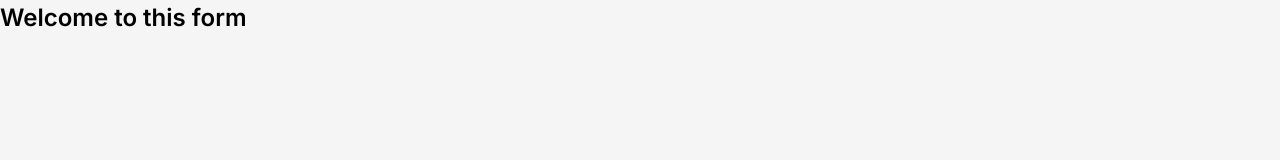
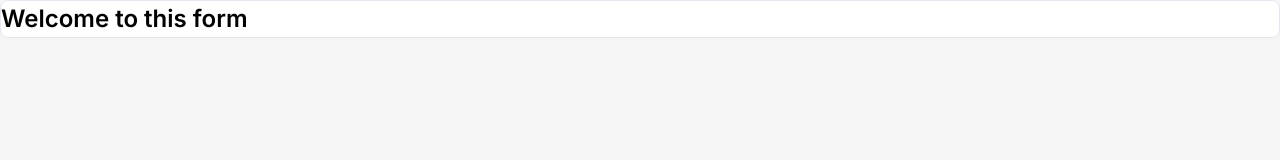
Before and after one commit to decodedcreative/droit-my-details, a React (Create React App) app: page / in a window 1280 px wide. Shown: the top 160 px of the page. Built offline with nearby package versions, Linux system fonts and the light colour scheme.

Commit message:
feat(box): added box component

```diff
--- a/src/components/App/App.tsx
+++ b/src/components/App/App.tsx
@@ -2,6 +2,7 @@ import { ThemeProvider } from "styled-components";
 import lightTheme, { ThemeProps } from "../../themes/light";
 import { createGlobalStyle } from "styled-components";
 import { Type } from "../Type";
+import { Box } from "../Box";
 
 const GlobalStyle = createGlobalStyle<{ theme: ThemeProps }>`
   body {
@@ -14,9 +15,11 @@ const GlobalStyle = createGlobalStyle<{ theme: ThemeProps }>`
 export const App = () => (
   <ThemeProvider theme={lightTheme}>
     <GlobalStyle />
-    <Type size="xl" weight="bold" as="h1">
-      Welcome to this form
-    </Type>
+    <Box rounded>
+      <Type size="xl" weight="bold" as="h1">
+        Welcome to this form
+      </Type>
+    </Box>
   </ThemeProvider>
 );
 
--- /dev/null
+++ b/src/components/Box/Box.styles.tsx
@@ -0,0 +1,14 @@
+import styled, { css } from "styled-components";
+import { BoxProps } from "../Box";
+
+export const Box = styled("div")<BoxProps>`
+  background-color: ${(props) => props.theme.colors.background};
+  border: ${(props) => props.theme.general.borderWidth} solid
+    ${(props) => props.theme.colors.borders};
+
+  ${(props) =>
+    props.rounded &&
+    css`
+      border-radius: ${(props) => props.theme.general.borderRadius};
+    `}
+`;
--- /dev/null
+++ b/src/components/Box/Box.tsx
@@ -0,0 +1,11 @@
+import { ReactNode } from "react";
+import * as S from "./Box.styles";
+
+export interface BoxProps {
+  children: ReactNode;
+  rounded?: boolean;
+}
+
+export const Box = ({ children, ...args }: BoxProps) => (
+  <S.Box {...args}>{children}</S.Box>
+);
--- /dev/null
+++ b/src/components/Box/index.ts
@@ -0,0 +1 @@
+export * from "./Box";
```
